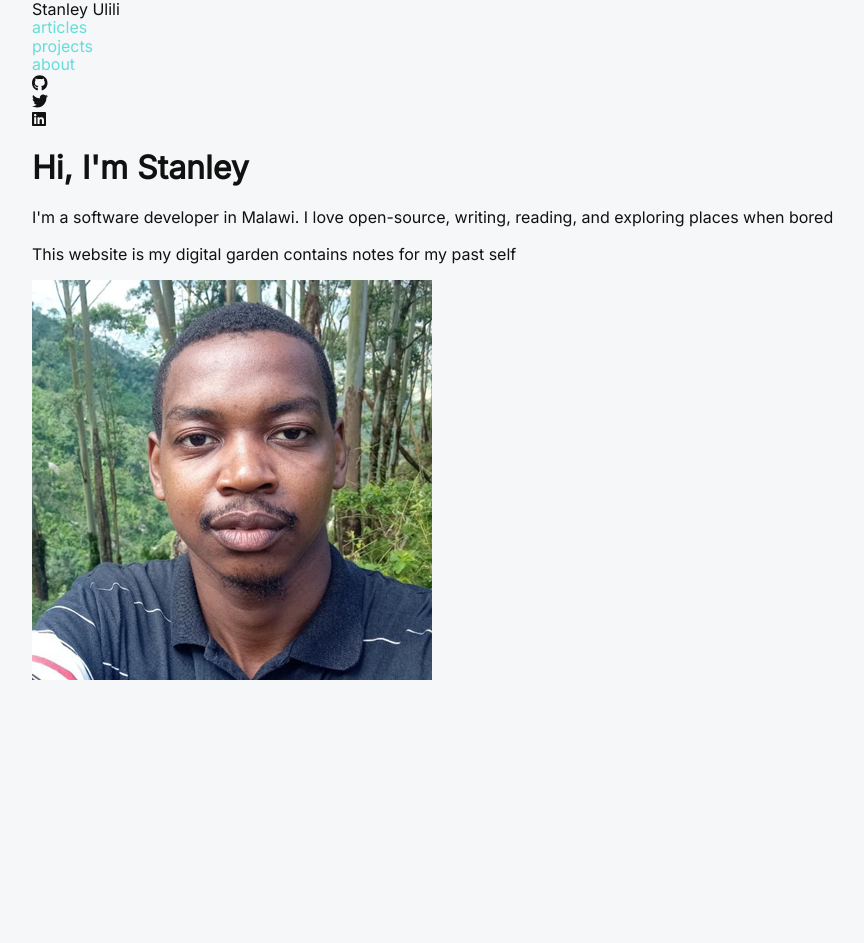
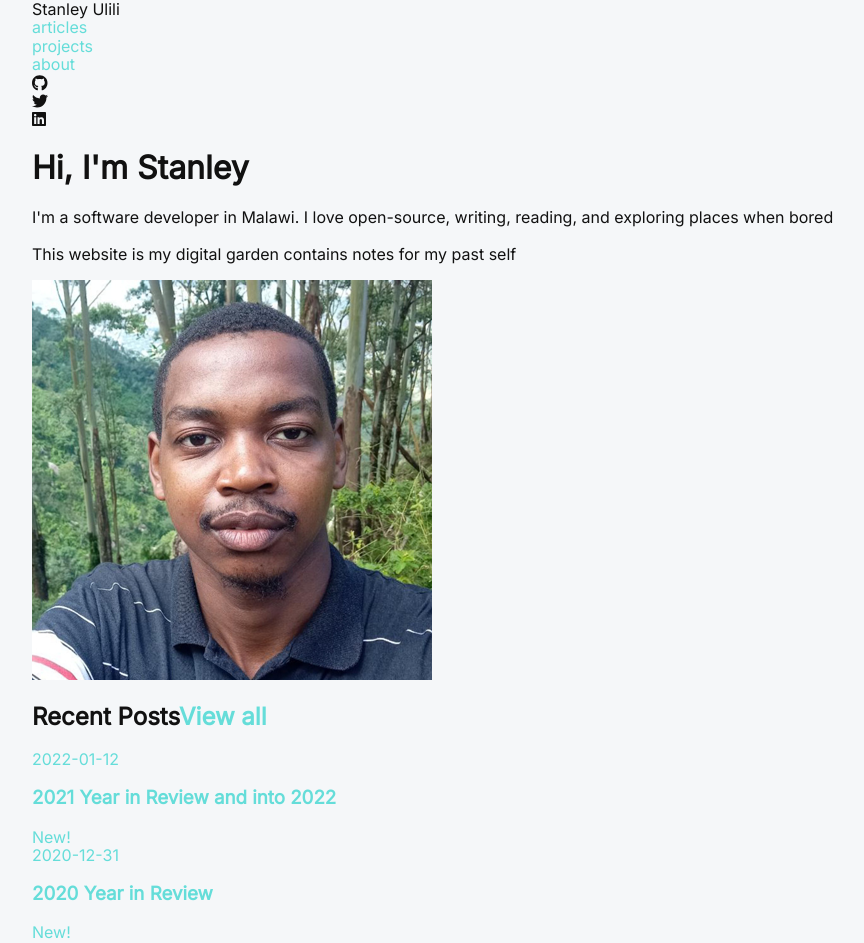
Before and after one commit to stanulilic/stanleyulili.com-old, a Next.js app: page / in a window 1280 px wide. Shown: the top 943 px of the page, without its empty margins (78-942 px from the left). Before the commit the page ends 800 px from the top, so only its background shows below. Built offline with nearby package versions, Linux system fonts and the light colour scheme.

Commit message:
(feat): add a recent posts section

```diff
--- /dev/null
+++ b/components/posts.tsx
@@ -0,0 +1,31 @@
+import NextLink from "next/link";
+
+export default function Articles({ data, heading }) {
+  return (
+    <section>
+      <div class="wrapper">
+        <h2>
+          <span>{heading}</span>
+          <NextLink href="/articles">
+            <a className="section-button">View all</a>
+          </NextLink>
+        </h2>
+        <div className="articles">
+          {data.map(({ id, date, title }) => (
+            <div className="article" key={id}>
+              <NextLink href={id}>
+                <a>
+                  <div className="article-row">
+                    <time>{date}</time>
+                    <h3>{title}</h3>
+                  </div>
+                  <div className="new-article">New!</div>
+                </a>
+              </NextLink>
+            </div>
+          ))}
+        </div>
+      </div>
+    </section>
+  );
+}
--- /dev/null
+++ b/lib/recentPosts.ts
@@ -0,0 +1,34 @@
+import fs from "fs";
+import path from "path";
+import matter from "gray-matter";
+
+const postsDirectory = path.join(process.cwd(), "posts");
+
+export function getRecentPosts() {
+  const fileNames = fs.readdirSync(postsDirectory);
+  const allPostsData = fileNames.map((fileName) => {
+    const id = fileName.replace(/\.md$/, "");
+
+    const fullPath = path.join(postsDirectory, fileName);
+    const fileContents = fs.readFileSync(fullPath, "utf8");
+
+    const matterResult = matter(fileContents);
+
+    return {
+      id,
+      ...matterResult.data,
+    };
+  });
+
+  return allPostsData
+    .sort(({ date: a }, { date: b }) => {
+      if (a < b) {
+        return 1;
+      } else if (a > b) {
+        return -1;
+      } else {
+        return 0;
+      }
+    })
+    .slice(0, 5);
+}
--- a/package.json
+++ b/package.json
@@ -14,6 +14,7 @@
     "@fortawesome/free-regular-svg-icons": "^6.2.0",
     "@fortawesome/free-solid-svg-icons": "^6.2.0",
     "@fortawesome/react-fontawesome": "^0.2.0",
+    "gray-matter": "^4.0.3",
     "next": "12.2.5",
     "react": "18.2.0",
     "react-dom": "18.2.0"
--- a/pages/index.tsx
+++ b/pages/index.tsx
@@ -1,14 +1,26 @@
 import type { NextPage } from "next";
 import Head from "next/head";
 import Image from "next/image";
+import { getRecentPosts } from "../lib/recentPosts";
 import styles from "../styles/Home.module.css";
 import Layout from "../components/layout";
 import Hero from "../components/hero";
+import Articles from "../components/posts";
 
-const Home: NextPage = () => {
+export async function getStaticProps() {
+  const recentPosts = getRecentPosts();
+  return {
+    props: {
+      recentPosts,
+    },
+  };
+}
+
+const Home: NextPage = ({ recentPosts }) => {
   return (
     <Layout className={styles.container}>
       <Hero />
+      <Articles data={recentPosts} heading="Recent Posts" />
     </Layout>
   );
 };
--- a/posts/introduction-to-es6-string-methods.md
+++ b/posts/introduction-to-es6-string-methods.md
@@ -10,6 +10,7 @@ categories:
 tags:
  - javascript
 title: "Introduction to ES6+ String Methods"
+date: '2019-10-30'
 ---
 
 ## Introduction
```
Also changed, not shown: 2 other files (tests, documents, lock files or other folders).
